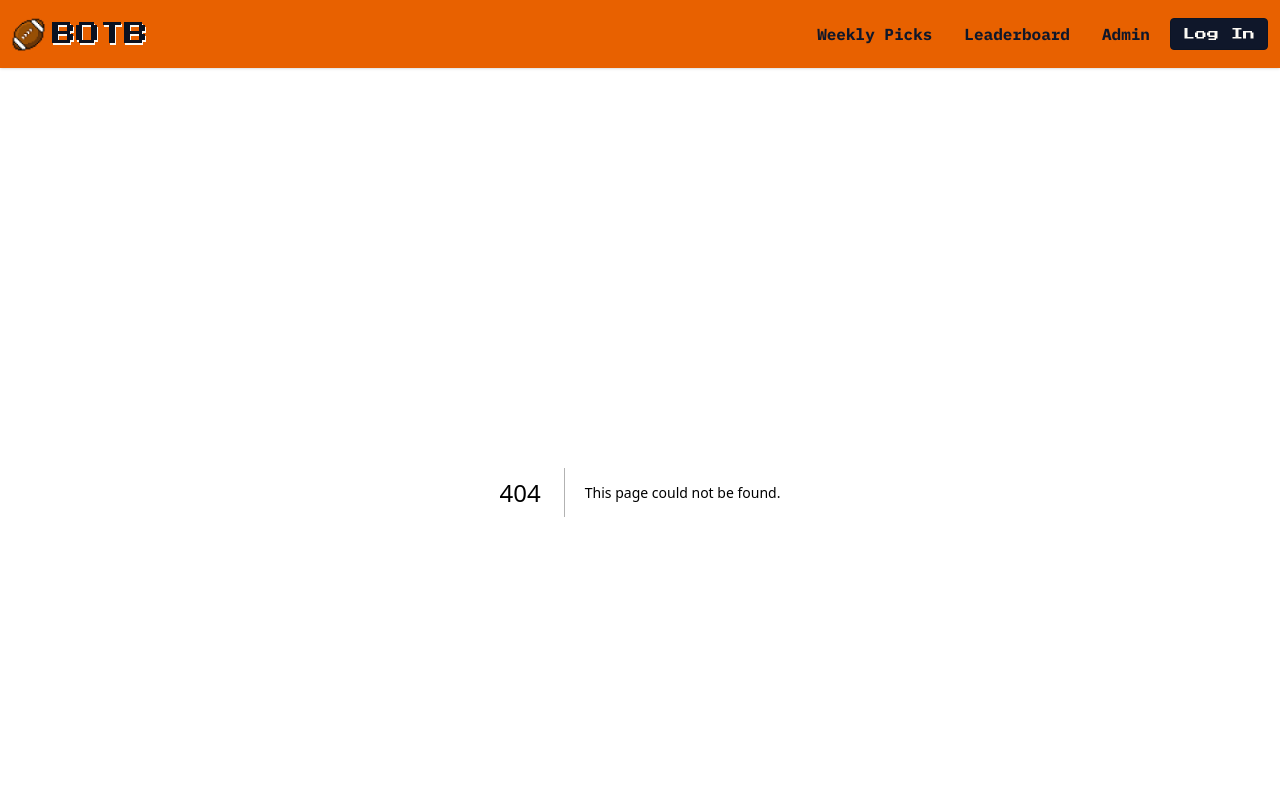
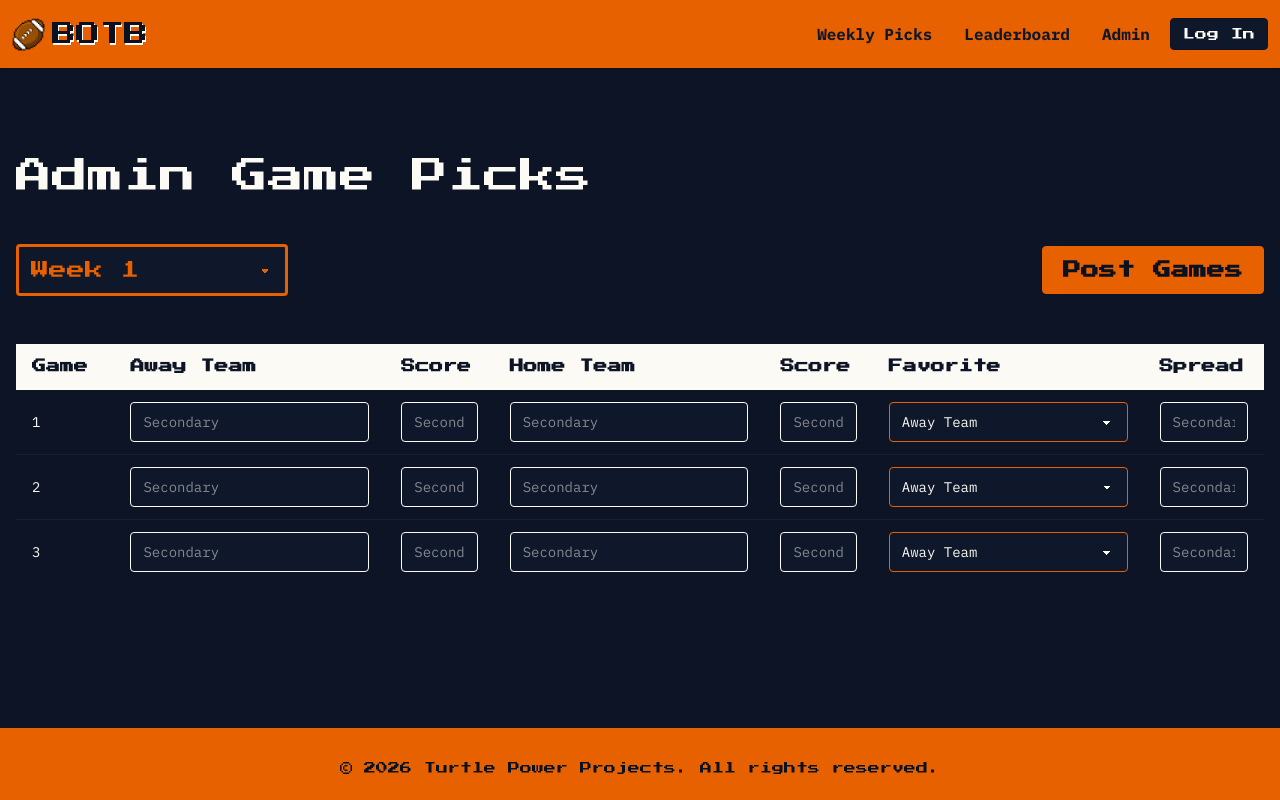
Before and after one commit to PurpleTurtl04/botbw, a Next.js app in the folder botbw/: page /admin in a window 1280 px wide. Before the commit this address had no page. Shown: the top 800 px of the page. Built offline with nearby package versions, Linux system fonts and the light colour scheme.

Commit message:
Added Admin page and started to build out table

```diff
--- /dev/null
+++ b/botbw/app/admin/page.jsx
@@ -0,0 +1,172 @@
+import WeekSelect from '@/components/week-select';
+
+export default function Admin() {
+    return (
+        <div className='container mx-auto'>
+            <h1 className='font-pressStart mt-8 text-3xl lg:mt-16 lg:text-4xl'>
+                Admin Game Picks
+            </h1>
+            <div className='mt-10 flex flex-col items-center justify-between gap-4 md:flex-row lg:mt-12'>
+                <WeekSelect />
+                <div>
+                    <button className='btn btn-primary font-pressStart text-cont btn-lg'>
+                        Post Games
+                    </button>
+                </div>
+            </div>
+            <div className='mt-10 overflow-x-auto lg:mt-12'>
+                <table className='3xl:table-auto table w-full table-auto lg:table-fixed'>
+                    {/* head */}
+                    <thead className='bg-base-content text-base-200 font-pressStart'>
+                        <tr>
+                            <th className='w-1/11'>Game</th>
+                            <th className='w-1/4'>Away Team</th>
+                            <th className='w-1/10'>Score</th>
+                            <th className='w-1/4'>Home Team</th>
+                            <th className='w-1/10'>Score</th>
+                            <th className='w-1/4'>Favorite</th>
+                            <th className='w-1/9'>Spread</th>
+                        </tr>
+                    </thead>
+                    <tbody>
+                        {/* row 1 */}
+                        <tr>
+                            <td>1</td>
+                            <td>
+                                <input
+                                    type='text'
+                                    placeholder='Secondary'
+                                    className='input input-secondary'
+                                />
+                            </td>
+                            <td>
+                                <input
+                                    type='text'
+                                    placeholder='Secondary'
+                                    className='input input-secondary'
+                                />
+                            </td>
+                            <td>
+                                <input
+                                    type='text'
+                                    placeholder='Secondary'
+                                    className='input input-secondary'
+                                />
+                            </td>
+                            <td>
+                                <input
+                                    type='text'
+                                    placeholder='Secondary'
+                                    className='input input-secondary'
+                                />
+                            </td>
+                            <td>
+                                <select className='select select-primary'>
+                                    <option>Away Team</option>
+                                    <option>Home Team</option>
+                                </select>
+                            </td>
+                            <td>
+                                <input
+                                    type='text'
+                                    placeholder='Secondary'
+                                    className='input input-secondary'
+                                />
+                            </td>
+                        </tr>
+                        {/* row 2 */}
+                        <tr>
+                            <td>2</td>
+                            <td>
+                                <input
+                                    type='text'
+                                    placeholder='Secondary'
+                                    className='input input-secondary'
+                                />
+                            </td>
+                            <td>
+                                <input
+                                    type='text'
+                                    placeholder='Secondary'
+                                    className='input input-secondary'
+                                />
+                            </td>
+                            <td>
+                                <input
+                                    type='text'
+                                    placeholder='Secondary'
+                                    className='input input-secondary'
+                                />
+                            </td>
+                            <td>
+                                <input
+                                    type='text'
+                                    placeholder='Secondary'
+                                    className='input input-secondary'
+                                />
+                            </td>
+                            <td>
+                                <select className='select select-primary'>
+                                    <option>Away Team</option>
+                                    <option>Home Team</option>
+                                </select>
+                            </td>
+                            <td>
+                                <input
+                                    type='text'
+                                    placeholder='Secondary'
+                                    className='input input-secondary'
+                                />
+                            </td>
+                        </tr>
+                        {/* row 3 */}
+                        <tr>
+                            <td>3</td>
+                            <td>
+                                <input
+                                    type='text'
+                                    placeholder='Secondary'
+                                    className='input input-secondary'
+                                />
+                            </td>
+                            <td>
+                                <input
+                                    type='text'
+                                    placeholder='Secondary'
+                                    className='input input-secondary'
+                                />
+                            </td>
+                            <td>
+                                <input
+                                    type='text'
+                                    placeholder='Secondary'
+                                    className='input input-secondary'
+                                />
+                            </td>
+                            <td>
+                                <input
+                                    type='text'
+                                    placeholder='Secondary'
+                                    className='input input-secondary'
+                                />
+                            </td>
+                            <td>
+                                <select className='select select-primary'>
+                                    <option>Away Team</option>
+                                    <option>Home Team</option>
+                                </select>
+                            </td>
+                            <td>
+                                <input
+                                    type='text'
+                                    placeholder='Secondary'
+                                    className='input input-secondary'
+                                />
+                            </td>
+                        </tr>
+                    </tbody>
+                </table>
+            </div>
+        </div>
+    );
+}
--- a/botbw/components/hero.jsx
+++ b/botbw/components/hero.jsx
@@ -15,7 +15,7 @@ export default function Hero() {
             />
             <div className='hero-content px-0 md:mt-10'>
                 <h1 className='xs:text-4xl text-center text-3xl sm:text-5xl md:max-w-none md:text-[54px] lg:text-7xl 2xl:text-8xl'>
-                    <span className='font-pressStart text-base-content text-shadow-base-300 leading-12 text-shadow-[5px_6px_0_#000] md:leading-20'>
+                    <span className='font-pressStart text-base-content text-shadow-primary leading-12 [-webkit-text-stroke:3px_#0C1425] text-shadow-[4px_5px_0_#000] md:leading-20'>
                         Battle of the Benchwarmers
                     </span>
                 </h1>
```
